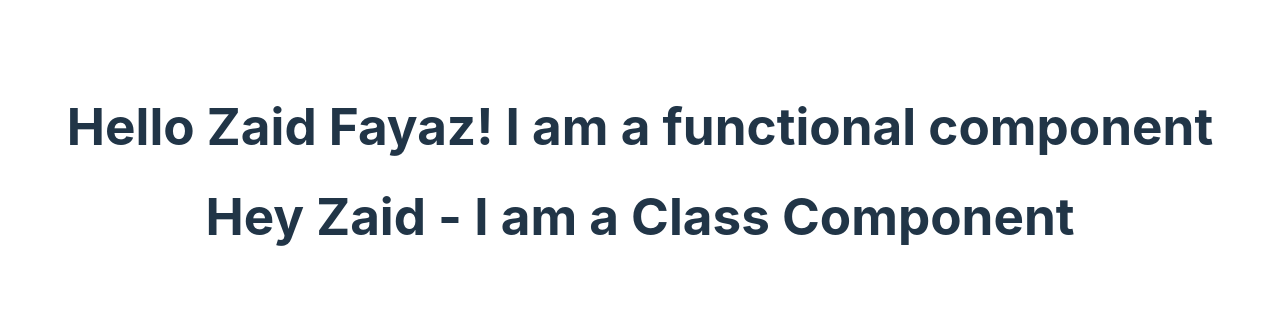
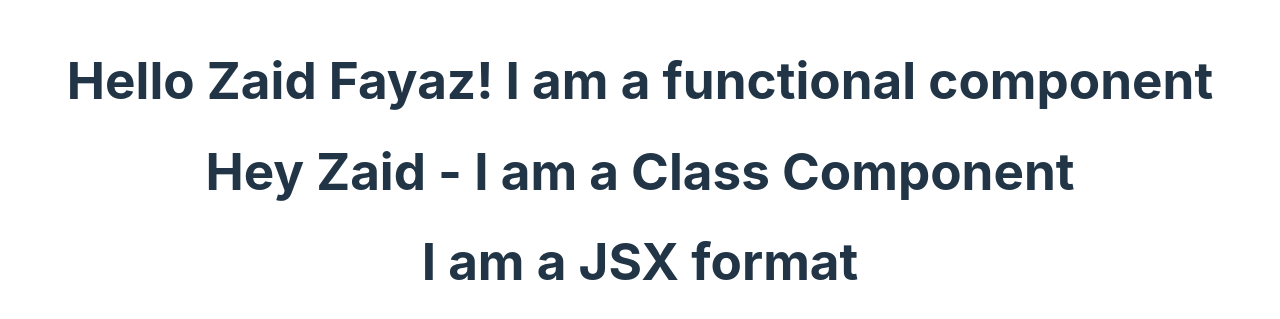
Before and after one commit to zaidfayaz/React, a React (Vite) app in the folder react_practice/: page / in a window 1280 px wide. Shown: the part 229-548 px from the top of the page. Built offline with nearby package versions, Linux system fonts and the light colour scheme.

Commit message:
new file

```diff
--- a/react_practice/src/App.jsx
+++ b/react_practice/src/App.jsx
@@ -4,6 +4,7 @@ import viteLogo from '/vite.svg'
 import './App.css'
 import Greet from './components/Functional_Component'
 import Welcome from './components/Class_Component'
+import Jsx from './components/JSX_Format'
 
 function App() {
   return (
@@ -11,6 +12,7 @@ function App() {
       <div className='App'>
         <Greet></Greet>
         <Welcome></Welcome>
+        <Jsx></Jsx>
       </div>
 
     </>
--- /dev/null
+++ b/react_practice/src/components/JSX_Format.jsx
@@ -0,0 +1,10 @@
+import React from "react";
+
+const Jsx = () => {
+    return (
+        <div>
+            <h1>I am a JSX format</h1>
+        </div>
+    )
+}
+export default Jsx
```
Also changed, not shown: 1 other file (tests, documents, lock files or other folders).
